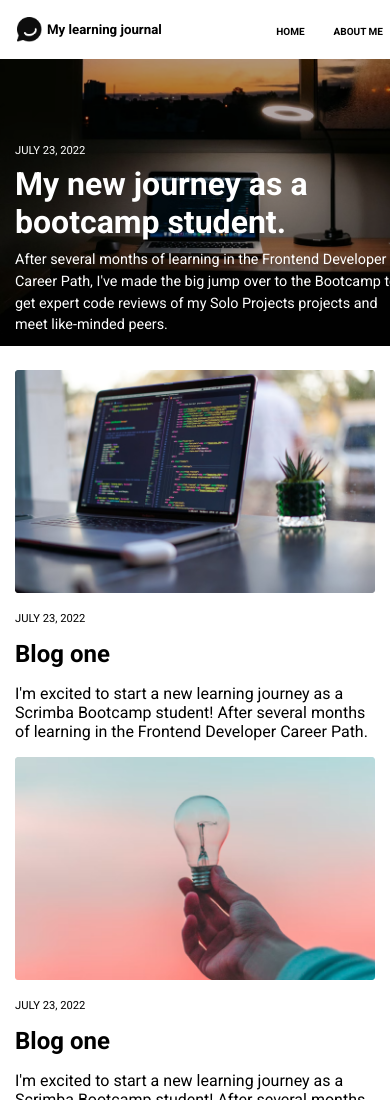
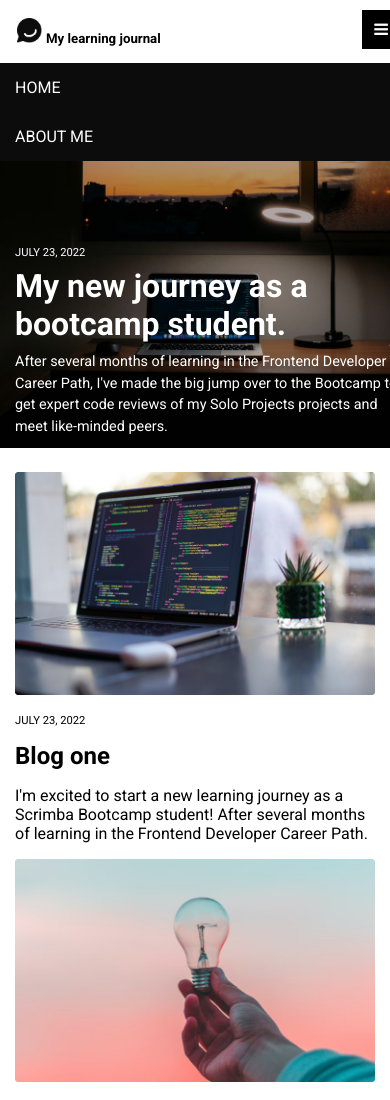
Before and after one commit to adidumitrascu/css-grid, a plain HTML site: page index.html in a window 390 px wide. Shown: the top 1100 px of the page. Drawn offline with Linux system fonts and the light colour scheme.

Commit message:
mobile nav menu

```diff
--- a/index.html
+++ b/index.html
@@ -8,6 +8,7 @@
     <link rel="preconnect" href="https://fonts.googleapis.com">
     <link rel="preconnect" href="https://fonts.gstatic.com" crossorigin>
     <link href="https://fonts.googleapis.com/css2?family=Montserrat:wght@400;700&family=Orbitron&family=Roboto:wght@400;700;900&display=swap" rel="stylesheet">
+    <link rel="stylesheet" href="https://cdnjs.cloudflare.com/ajax/libs/font-awesome/4.7.0/css/font-awesome.min.css">
     <title>Document</title>
 </head>
 <body>
@@ -19,12 +20,13 @@
                     <h5>My learning journal</h5>
                 </div>
                 <nav>
+                    <a class="icon"><i class="fa fa-bars"></i></a>
                     <ul>
                         <li><a>Home</a></li>
                         <li><a>About me</a></li>
                     </ul>
-                </div>
-            </nav>
+                </nav>
+            </div>
         </div>
     </header>
     <main>
--- a/style.css
+++ b/style.css
@@ -5,8 +5,11 @@ body {
     font-family: 'Roboto', sans-serif;
 }
 
+
+
 #logo-img {
     width: 25px;
+    margin-top: 18px;
 }
 
 #img-hero {
@@ -14,11 +17,15 @@ body {
 }
 
 #logo-el h5 {
-    padding-left: 5px;
+    display: inline;
+    vertical-align: middle;
+    padding-bottom: 17px;
+
 }
 
 .hero  {
     position: relative;
+
 
 
 }
@@ -48,7 +55,7 @@ h2 {
     margin: 0;
 }
 
- h4 {
+h4 {
     font-size: 0.7rem;
     font-weight: 400;
 }
@@ -57,31 +64,73 @@ h2 {
     padding: 8px 0;
 }
 
+.icon {
+    background: black;
+    position: absolute;
+    padding: 10px;
+    color: white;
+}
+
 .nav-el {
+    position: relative;
+}
+
+.icon {
+    position: absolute;
+    top: 10px;
+    right: 0;
+
+    padding: 10px 12px;
+}
+
+/* .nav-el {
     display: flex;
     justify-content: space-between;
     list-style-type: none;
     margin: 0;
     align-items: center;
-    padding: 0 17px;
+    padding: 0 17px;    f
+} */
+ul {
+    padding: 0;
+    margin-bottom: 0;
 }
 
-ul li {
+li {
+    background: rgb(12, 12, 12);
+    color: white;
+    padding: 15px;
+    list-style-type: none;
+    display: block;
+    text-transform: uppercase;
+}
+
+li:hover {
+    background:rgb(71, 94, 10)
+}
+
+
+
+
+/* ul li {
     display: inline;
     list-style-type: none;
     text-transform: uppercase;
     font-size: 10px;
     font-weight: 600;
     padding-left: 25px;
+} */
+
+#logo-el {
+    padding: 0 17px;
+    margin-bottom: 12px;
 }
 
-
-
-#logo-el {
+/* #logo-el {
     display: flex;
     align-items: center;
 
-}
+} */
 
 
 .container {
```
